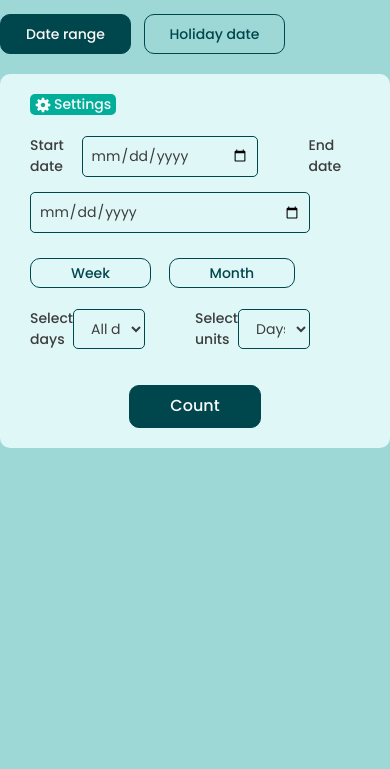
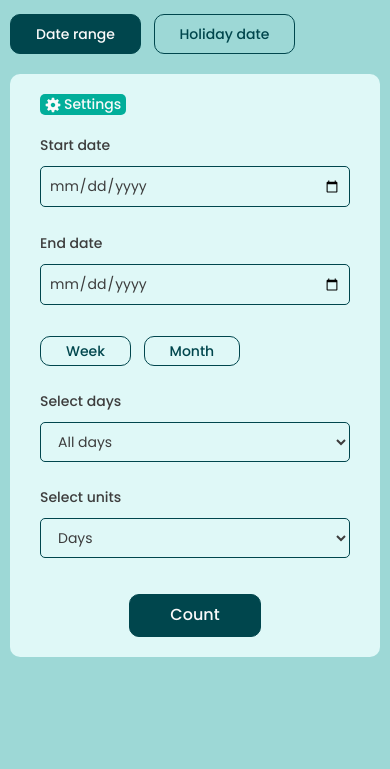
Before and after one commit to OksanaHoloborodko/Holly, a plain HTML site: page index.html in a window 390 px wide. Shown: the part 75-844 px from the top of the page. Drawn offline with Linux system fonts and the light colour scheme.

Commit message:
feat: add styles for mobile

```diff
--- a/css/styles.css
+++ b/css/styles.css
@@ -274,3 +274,59 @@ main {
         font-size: 2rem;
     }
 }
+
+@media screen and (max-width: 950px) {
+    body {
+        padding: 0 1rem 0;
+    }
+
+    h1 {
+        text-align: center;
+    }
+
+    header {
+        max-width: 800px;
+    }
+
+    main {
+        max-width: 800px;
+    }
+
+    .input-date {
+        flex-direction: column;
+        align-items: flex-start;
+    }
+
+    .input-date label {
+        margin-bottom: 1rem;
+    }
+
+    .preset {
+        margin: 0.5rem 0;
+    }
+
+    .preset__button {
+        padding: 0.5rem 2.5rem;
+        margin-right: 1rem;
+    }
+
+    .select-options {
+        flex-direction: column;
+        align-items: flex-start;
+        margin: 2.5rem 0 0rem;
+    }
+
+    .select-options label {
+        margin-bottom: 1rem;
+    }
+
+    .select-options select {
+        margin-bottom: 2.5rem;
+    }
+
+    .result__text > p {
+        word-break: break-all;
+        max-width: 250px;
+        font-size: 1.8rem;
+    }
+}
```
